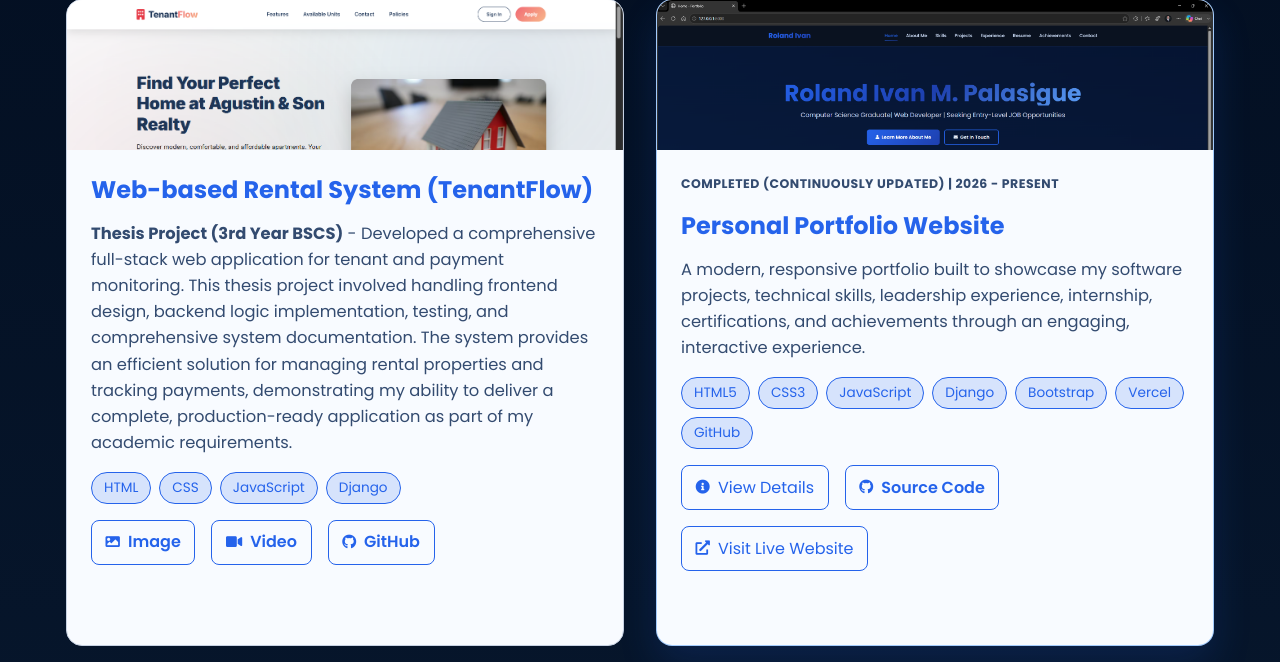
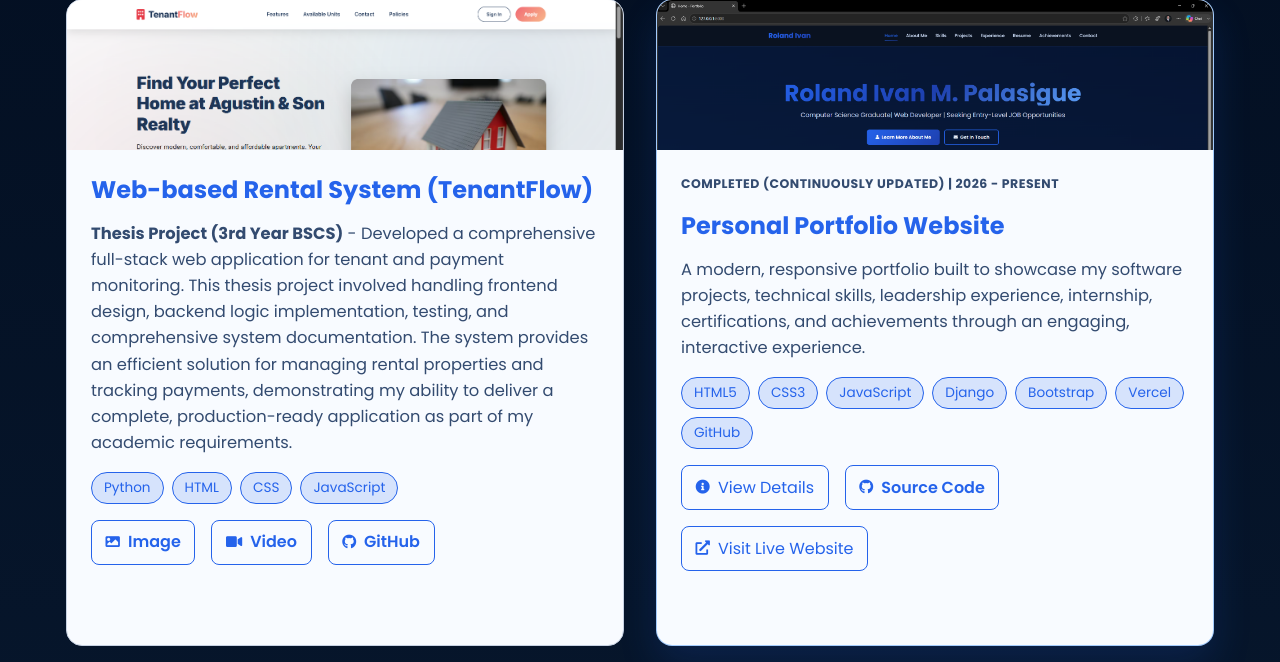
Before and after one commit to ivanzkiee/portfolioroland.io, a Django app: template portfolio/templates/portfolio/projects.html in a window 1280 px wide. Shown: the part 374-1036 px from the top of the page. Run offline with Django 4.2, Linux system fonts and the light colour scheme; the template is opened without the code that fills it, so the values that code supplies are empty.

Commit message:
LAST FIX FOR TODAY
LAST FIX FOR TODAY

```diff
--- a/portfolio/templates/portfolio/projects.html
+++ b/portfolio/templates/portfolio/projects.html
@@ -31,10 +31,10 @@
                         as part of my academic requirements.
                     </p>
                     <div class="project-tags">
+                        <span class="tag">Python</span>
                         <span class="tag">HTML</span>
                         <span class="tag">CSS</span>
                         <span class="tag">JavaScript</span>
-                        <span class="tag">Django</span>
                     </div>
                     <div class="project-links">
                         <a href="{% static 'portfolio/images/homepage.png'%}" class="project-link media-link" data-media-type="image" aria-label="View TenantFlow project image">
--- a/static/portfolio/css/style.css
+++ b/static/portfolio/css/style.css
@@ -1692,7 +1692,7 @@ p, li, input, textarea, button {
     display: flex;
     position: fixed;
     inset: 0;
-    z-index: 2000;
+    z-index: 2500;
     align-items: center;
     justify-content: center;
     flex-direction: column;
```
